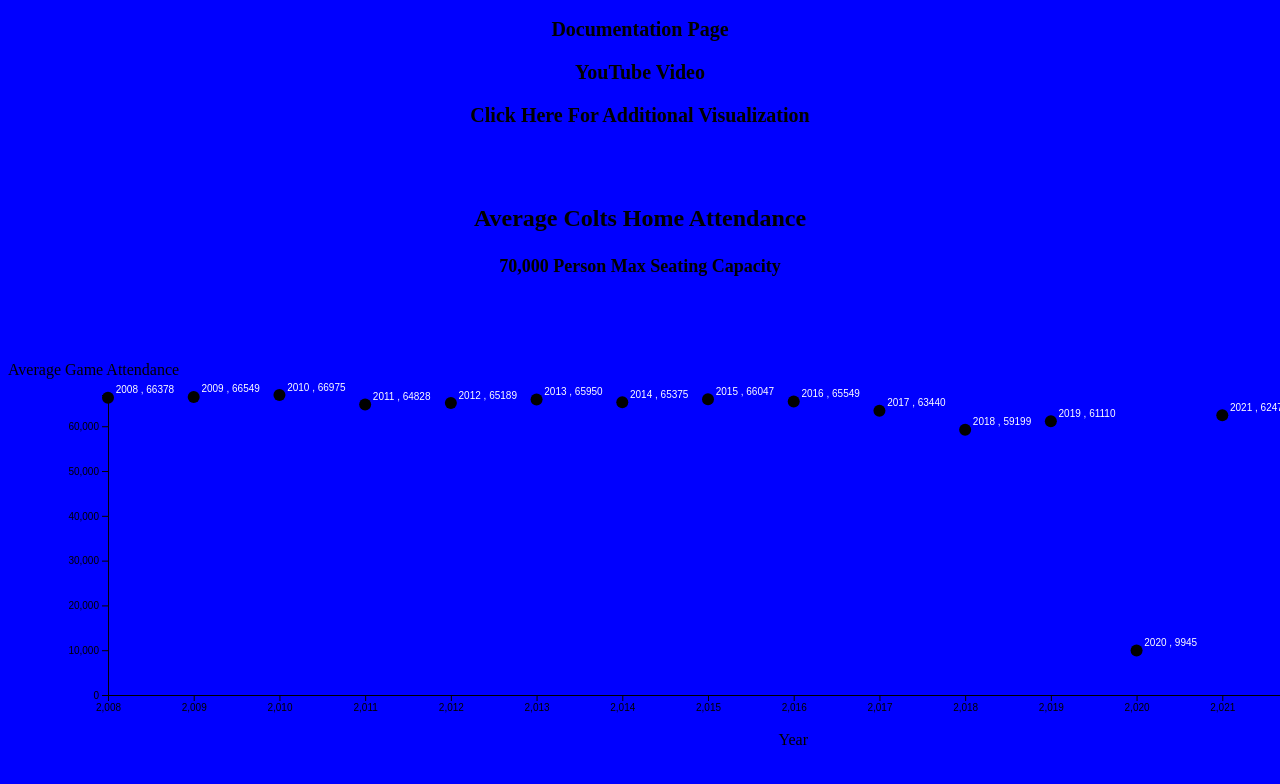
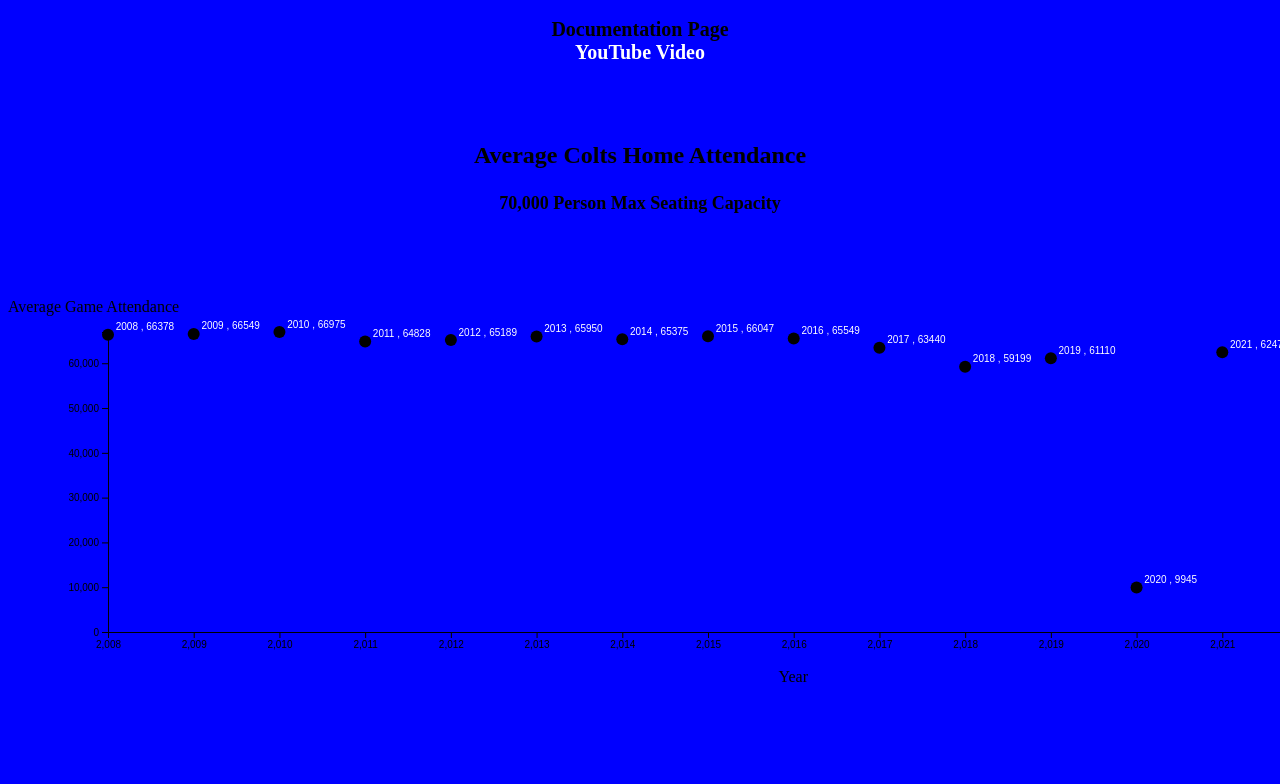
Before and after one commit to mwesselm/N328-Final-Project, a plain HTML site: page index.html in a window 1280 px wide. Shown: the part 48-832 px from the top of the page. After the commit the page ends 800 px from the top, so only its background shows below. Drawn offline with nearby package versions, Linux system fonts and the light colour scheme.

Commit message:
Update index.html

```diff
--- a/index.html
+++ b/index.html
@@ -39,12 +39,8 @@
         </center>
 
         <center>
-	    <p href='https://youtu.be/HeTslIWsnfg' style = "position:relative; font-weight: bold; font-size: 20px;"> YouTube Video </p>
-		</center>
-
-        <center>
-		<p style =  "position:relative;font-weight: bold; font-size: 20px;"> Click Here For Additional Visualization </p>
-        </center>
+	    <a href='' style = "position:relative; font-weight: bold; font-size: 20px;"> YouTube Video </a>
+	</center>
 
         <center>
         <p style =  "position:relative;font-weight: bold; font-size: 24px;"> <br> <br> Average Colts Home Attendance </p>
```
